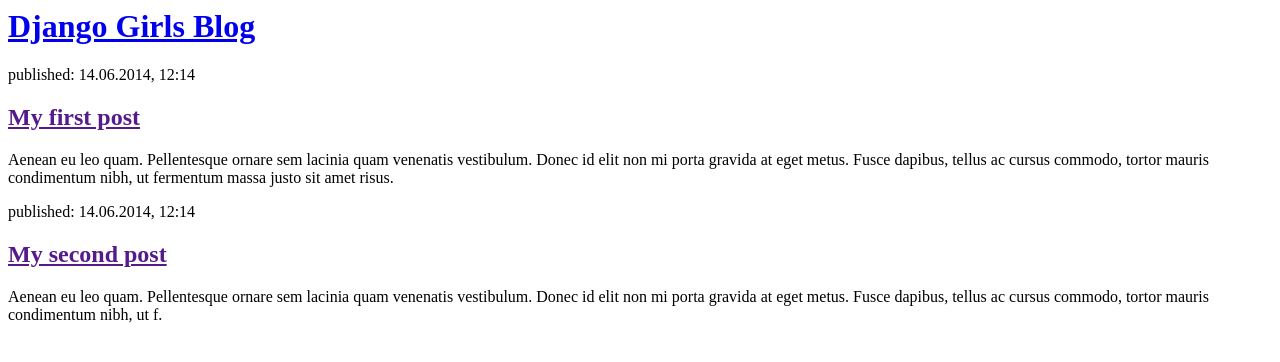
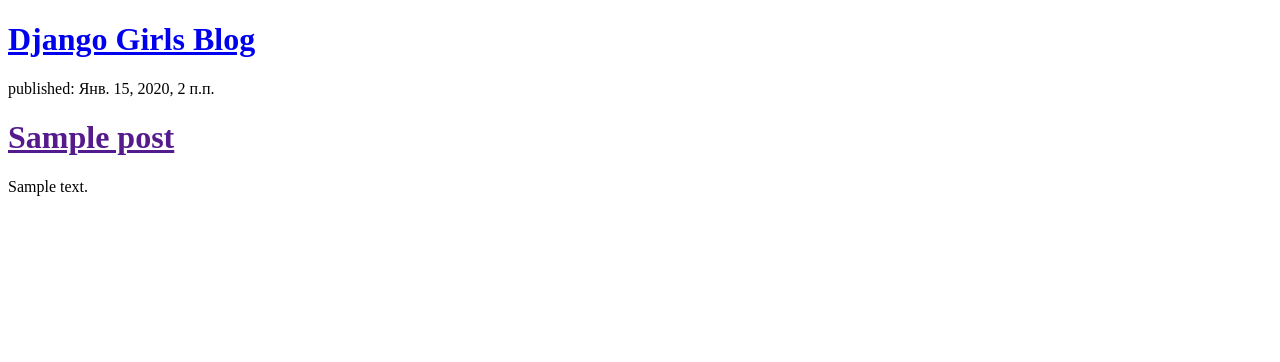
Before and after one commit to konocha/my-first-blog, a Django app: page / in a window 1280 px wide. Shown: the top 362 px of the page. Run offline with Django 3.2, Linux system fonts and the light colour scheme; tables that the repository leaves empty hold one stand-in row (values such as "Sample post").

Commit message:
Modified templates to display posts from database.

```diff
--- a/blog/templates/blog/post_list.html
+++ b/blog/templates/blog/post_list.html
@@ -1,3 +1,4 @@
+<!DOCTYPE html>
 <html>
     <head>
         <title>Django Girls blog</title>
@@ -6,17 +7,12 @@
         <div>
             <h1><a href="/">Django Girls Blog</a></h1>
         </div>
-
-        <div>
-            <p>published: 14.06.2014, 12:14</p>
-            <h2><a href="">My first post</a></h2>
-            <p>Aenean eu leo quam. Pellentesque ornare sem lacinia quam venenatis vestibulum. Donec id elit non mi porta gravida at eget metus. Fusce dapibus, tellus ac cursus commodo, tortor mauris condimentum nibh, ut fermentum massa justo sit amet risus.</p>
-        </div>
-
-        <div>
-            <p>published: 14.06.2014, 12:14</p>
-            <h2><a href="">My second post</a></h2>
-            <p>Aenean eu leo quam. Pellentesque ornare sem lacinia quam venenatis vestibulum. Donec id elit non mi porta gravida at eget metus. Fusce dapibus, tellus ac cursus commodo, tortor mauris condimentum nibh, ut f.</p>
-        </div>
+        {% for post in posts %}
+        	<div>
+        		<p>published: {{ post.published_date }}</p>
+         		<h1><a href="">{{ post.title }}</a></h1>
+        		<p>{{ post.text|linebreaksbr }}</p>
+    		</div>
+    	{% endfor %}
     </body>
 </html>
--- a/blog/urls.py
+++ b/blog/urls.py
@@ -2,5 +2,6 @@ from django.urls import path
 from . import views
 
 urlpatterns = [
+
     path('', views.post_list, name='post_list'),
 ]
--- a/blog/views.py
+++ b/blog/views.py
@@ -1,6 +1,9 @@
 from django.shortcuts import render
+from .models import Post
+from django.utils import timezone
 
 # Create your views here.
 
 def post_list(request):
-    return render(request, 'blog/post_list.html', {})
+	posts = Post.objects.filter(published_date__lte=timezone.now()).order_by('published_date')
+	return render(request, 'blog/post_list.html', context = {'posts': posts})
```
